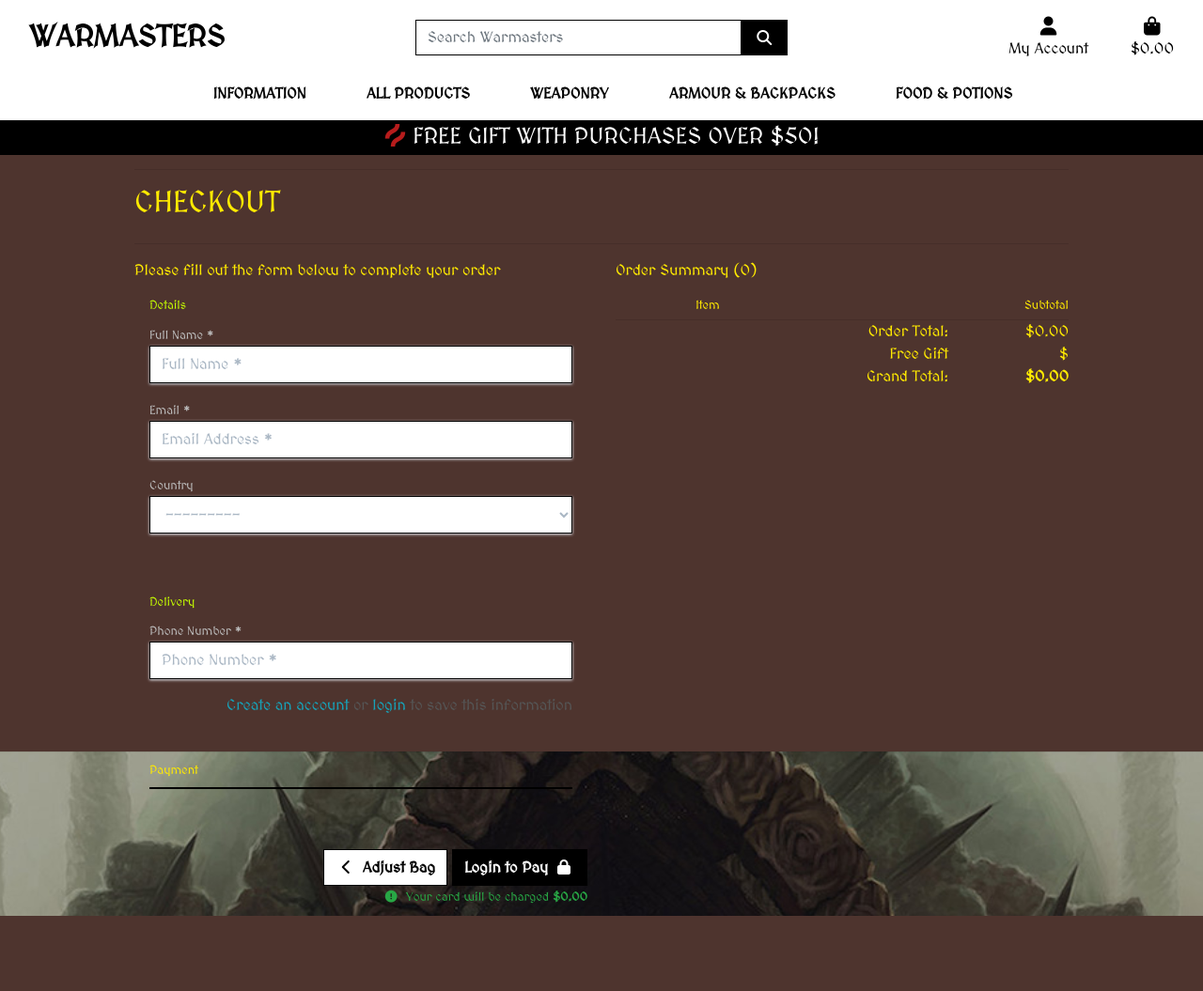
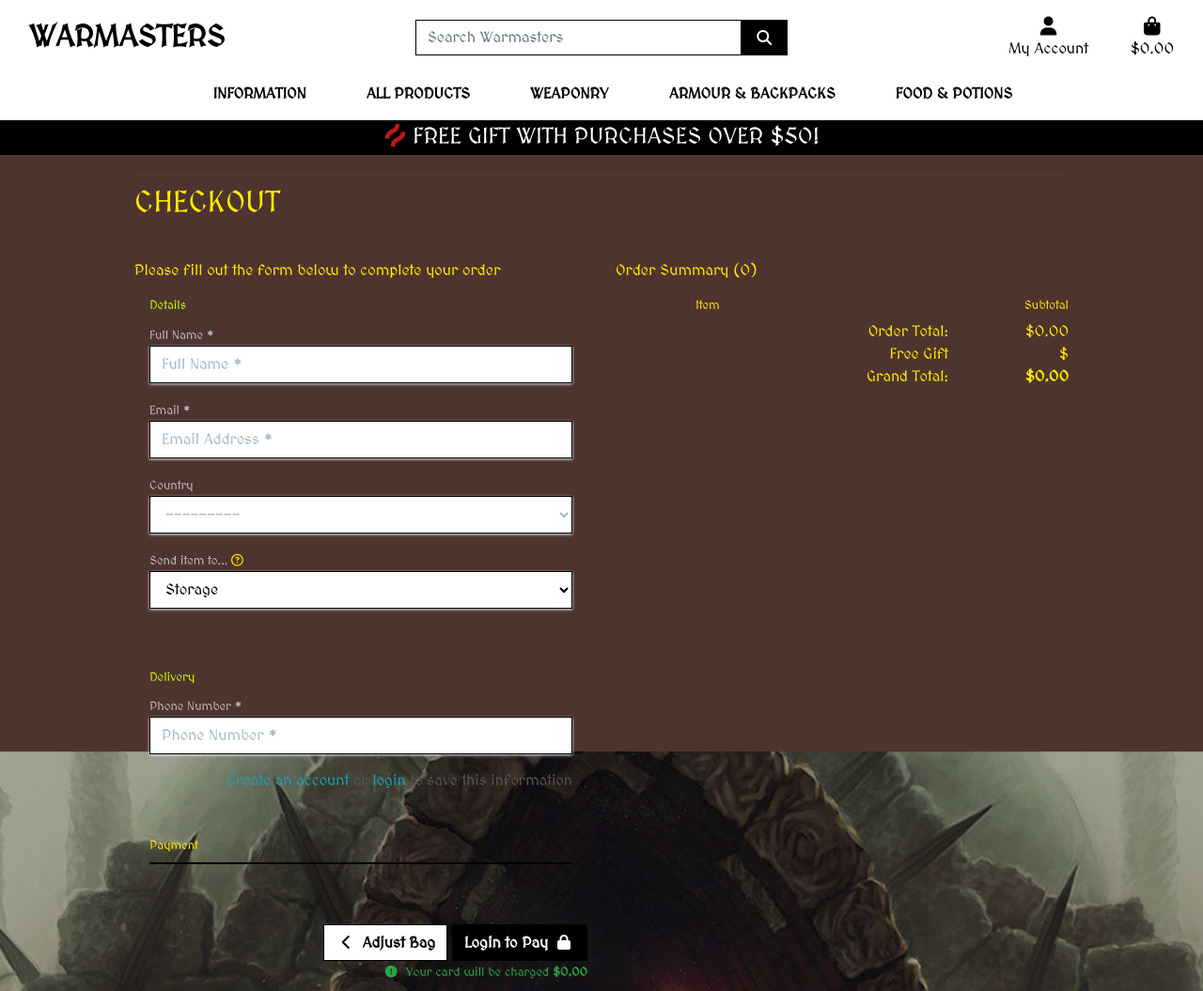
Before and after one commit to pauld0051/warmasters, a Django app: template checkout/templates/checkout/checkout.html in a window 1280 px wide. Shown: the whole page at 94% size. Before the commit the page ends 975 px from the top, so only its background shows below. Run offline with Django 3.2, Linux system fonts and the light colour scheme; the template is opened without the code that fills it: values that come from a table or form of the project are taken from there, others are empty; parts of the project's set-up code (start-up, migrations or seed data) failed here and were passed over; some libraries are stand-ins or nearby versions.

Commit message:
Add new field to checkout to send purchased item to storage by default

```diff
--- a/checkout/forms.py
+++ b/checkout/forms.py
@@ -10,7 +10,7 @@ class OrderForm(forms.ModelForm):
     class Meta:
         model = Order
         fields = ('full_name', 'email', 'phone_number',
-                  'country')
+                  'country', 'send_to')
 
     def __init__(self, *args, **kwargs):
         """
@@ -22,6 +22,7 @@ class OrderForm(forms.ModelForm):
             'full_name': 'Full Name',
             'email': 'Email Address',
             'phone_number': 'Phone Number',
+            'send_to': ''
         }
 
         self.fields['full_name'].widget.attrs['autofocus'] = True
--- a/checkout/models.py
+++ b/checkout/models.py
@@ -29,6 +29,12 @@ class Order(models.Model):
     original_bag = models.TextField(null=False, blank=False, default='')
     stripe_pid = models.CharField(
         max_length=254, null=False, blank=False, default='')
+    put_in = [
+        ("1", "Storage"),
+        ("2", "Bag"),
+        ("3", "Trade"),
+    ]
+    send_to = models.CharField(choices=put_in, max_length=7, default=1)
 
     def _generate_order_number(self):
         """
--- a/checkout/templates/checkout/checkout.html
+++ b/checkout/templates/checkout/checkout.html
@@ -79,6 +79,9 @@
                     {{ order_form.email | as_crispy_field }}
                     <small class="text-med-gray">Country</small>
                     {{ order_form.country | as_crispy_field }}
+                    <small class="text-med-gray">Send item to... <i class="far fa-question-circle text-yellow"
+                        data-toggle="popover" title="Purchased items will go to your game storage by default."></i></small>
+                    {{ order_form.send_to | as_crispy_field }}
                 </fieldset>
                 <fieldset class="rounded px-3 mb-5">
                     <legend class="fieldset-label small text-lime px-2 w-auto">Delivery</legend>
--- a/checkout/views.py
+++ b/checkout/views.py
@@ -47,6 +47,7 @@ def checkout(request):
             'email': request.POST['email'],
             'phone_number': request.POST['phone_number'],
             'country': request.POST['country'],
+            'send_to': request.POST['send_to']
         }
         order_form = OrderForm(form_data)
         if order_form.is_valid():
--- a/game/templates/game/game_profile.html
+++ b/game/templates/game/game_profile.html
@@ -62,11 +62,11 @@
                 <p>Space Remaining: {{ bag_size }}</p>
             </div>
             <div class="card-body">
-            {% for k, v in item.items %}
+                {% for k, v in item.items %}
                 <li class="text-black">
                     {{ k }} x {{ v }}
                 </li>
-            {% endfor %}
+                {% endfor %}
             </div>
         </div>
         <div class="card mt-2 col-lg-3" style="width: 18rem;">
```
Also changed, not shown: game/models.py (+7 -16 lines), game/templates/game/includes/game_bag.html (added, +7 -0 lines), game/views.py (+3 -5 lines), checkout/migrations/0008_order_send_to.py (added), game/admin.py (line endings or trailing spaces), game/templates/game/includes/game_storage.html (added).
